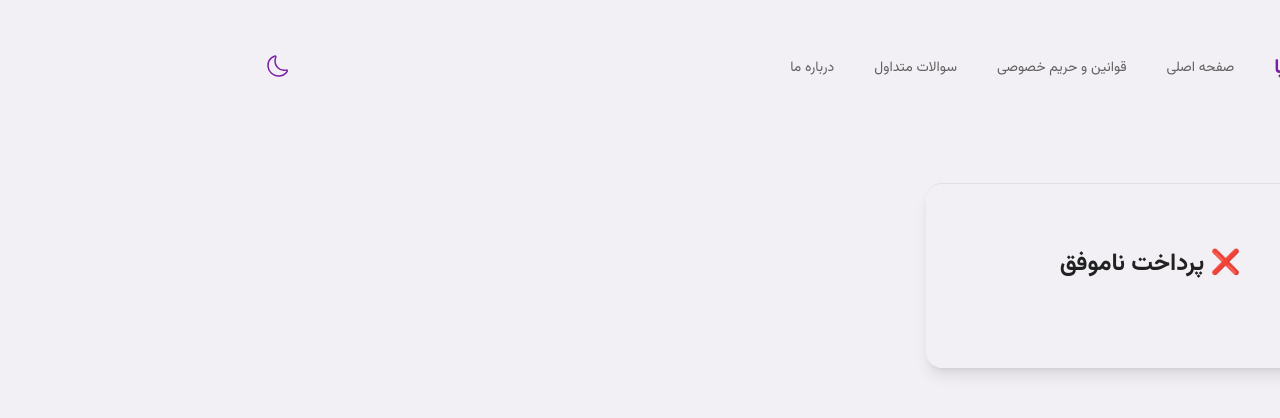
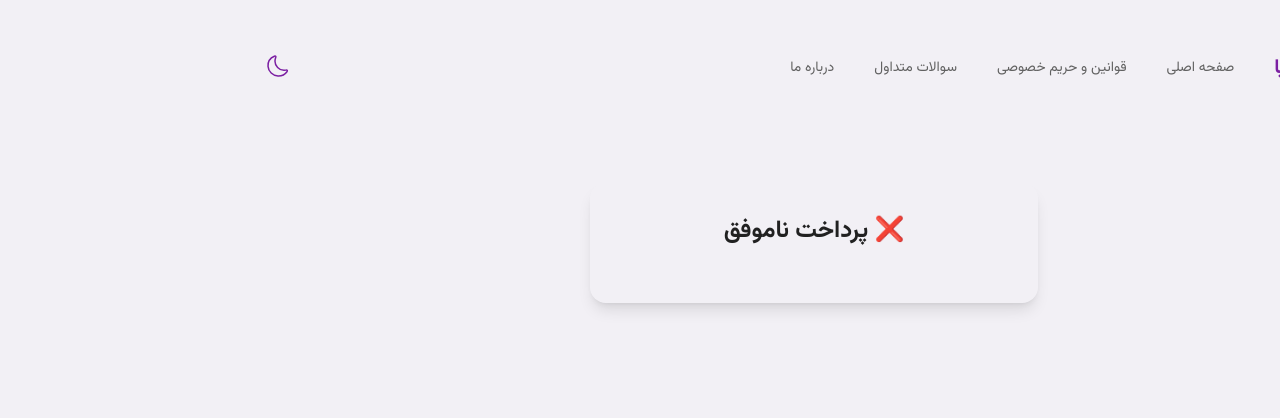
Before and after one commit to SeyyedAliTabatabaei/manaya-web, a Next.js app: page /payment-result in a window 1280 px wide. Shown: the top 418 px of the page. Built offline with nearby package versions, Linux system fonts and the light colour scheme.

Commit message:
fixe PaymentResultPage Page try2

```diff
--- a/app/payment-result/page.tsx
+++ b/app/payment-result/page.tsx
@@ -1,46 +1,17 @@
-"use client";
-
-import { useSearchParams } from "next/navigation";
+import { Suspense } from "react";
 import Container from "@/components/Container";
+import PaymentResultContent from "../../components/PaymentResultContent";
 
 export default function PaymentResultPage() {
-    const searchParams = useSearchParams();
-
-    const success = searchParams.get("success") === "true";
-    const message = searchParams.get("message") || "";
-    const amount = searchParams.get("data[amount]");
-    const refId = searchParams.get("data[ref_id]");
-    const daysRemaining = searchParams.get("data[days_remaining]");
-
-
     return (
         <Container>
-            <div className="py-16 border-t border-divider shadow-lg rounded-2xl p-8 w-full max-w-md text-center">
-                <h1
-                    className={`text-2xl font-bold mb-4 ${
-                        success ? "text-green-600" : "text-red-600"
-                    }`}
-                >
-                    {success ? "✅ پرداخت موفق" : "❌ پرداخت ناموفق"}
-                </h1>
-
-                <p className="text-text-secondary mb-6">{decodeURIComponent(message)}</p>
-
-                {success && (
-                    <div className="space-y-2 text-text-primary">
-                        <p><span className="text-lg">مبلغ: </span>{amount} ریال</p>
-                        <p><span className="text-lg">کد پیگیری: </span>{refId}</p>
-                        <p><span className="text-lg">روزهای باقی‌مانده اشتراک: </span>{daysRemaining}</p>
-                    </div>
-                )}
-
-                {/*<button*/}
-                {/*    onClick={() => (window.location.href = "/")}*/}
-                {/*    className="mt-6 w-full bg-blue-600 hover:bg-blue-700 text-white py-2 rounded-lg transition"*/}
-                {/*>*/}
-                {/*    بازگشت به خانه*/}
-                {/*</button>*/}
-            </div>
+            <Suspense fallback={
+                <div className="py-16 border-t border-divider shadow-lg rounded-2xl p-8 w-full max-w-md text-center">
+                    <p>در حال بارگذاری...</p>
+                </div>
+            }>
+                <PaymentResultContent />
+            </Suspense>
         </Container>
     );
 }
--- /dev/null
+++ b/components/PaymentResultContent.tsx
@@ -0,0 +1,42 @@
+"use client";
+
+import { useSearchParams } from "next/navigation";
+
+export default function PaymentResultContent() {
+    const searchParams = useSearchParams();
+
+    const success = searchParams.get("success") === "true";
+    const message = searchParams.get("message") || "";
+    const amount = searchParams.get("data[amount]");
+    const refId = searchParams.get("data[ref_id]");
+    const daysRemaining = searchParams.get("data[days_remaining]");
+
+    return (
+        <div className="mx-auto   border-divider shadow-lg rounded-2xl p-8 w-full max-w-md text-center">
+            <h1
+                className={`text-2xl font-bold mb-4 ${
+                    success ? "text-green-600" : "text-red-600"
+                }`}
+            >
+                {success ? "✅ پرداخت موفق" : "❌ پرداخت ناموفق"}
+            </h1>
+
+            <p className="text-text-secondary mb-6">{decodeURIComponent(message)}</p>
+
+            {success && (
+                <div className="space-y-2 text-text-primary">
+                    <p><span className="text-lg">مبلغ: </span>{amount} ریال</p>
+                    <p><span className="text-lg">کد پیگیری: </span>{refId}</p>
+                    <p><span className="text-lg">روزهای باقی‌مانده اشتراک: </span>{daysRemaining}</p>
+                </div>
+            )}
+
+            {/*<button*/}
+            {/*    onClick={() => (window.location.href = "/")}*/}
+            {/*    className="mt-6 w-full bg-blue-600 hover:bg-blue-700 text-white py-2 rounded-lg transition"*/}
+            {/*>*/}
+            {/*    بازگشت به خانه*/}
+            {/*</button>*/}
+        </div>
+    );
+}
```
